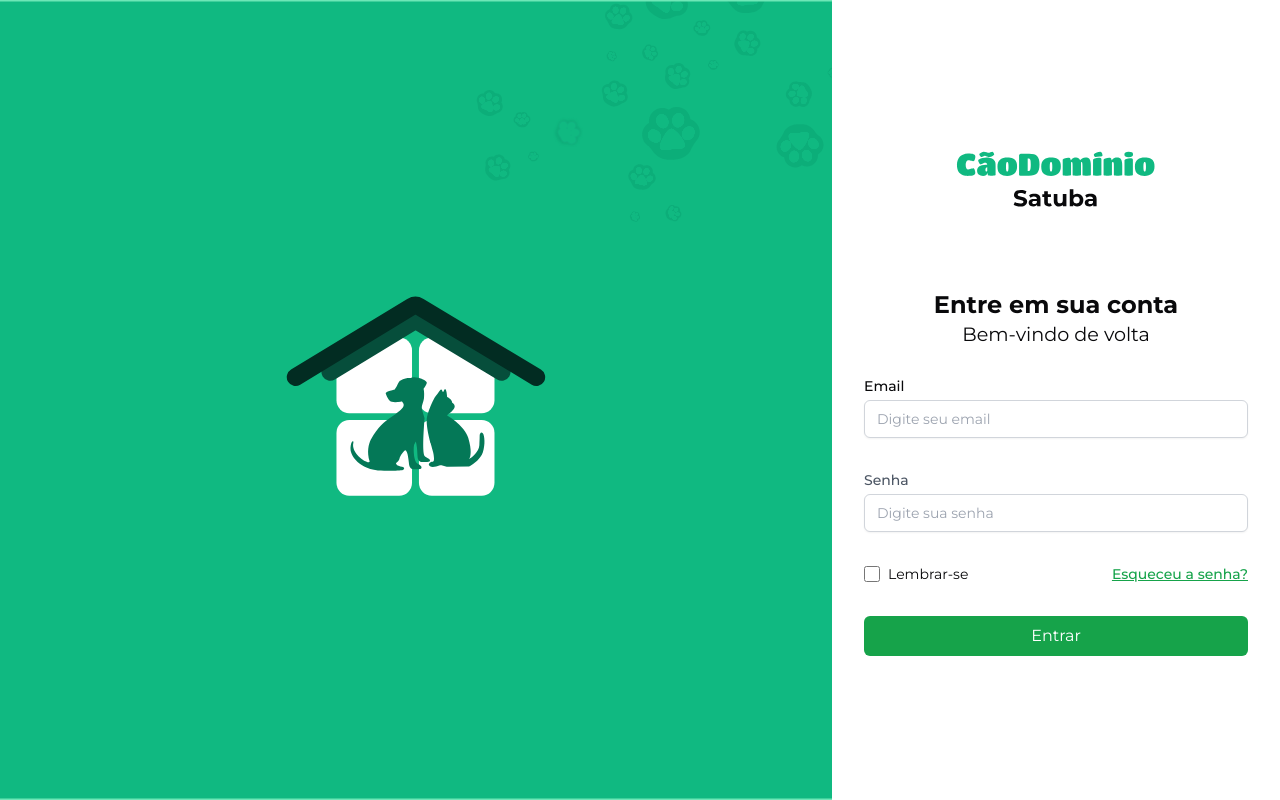
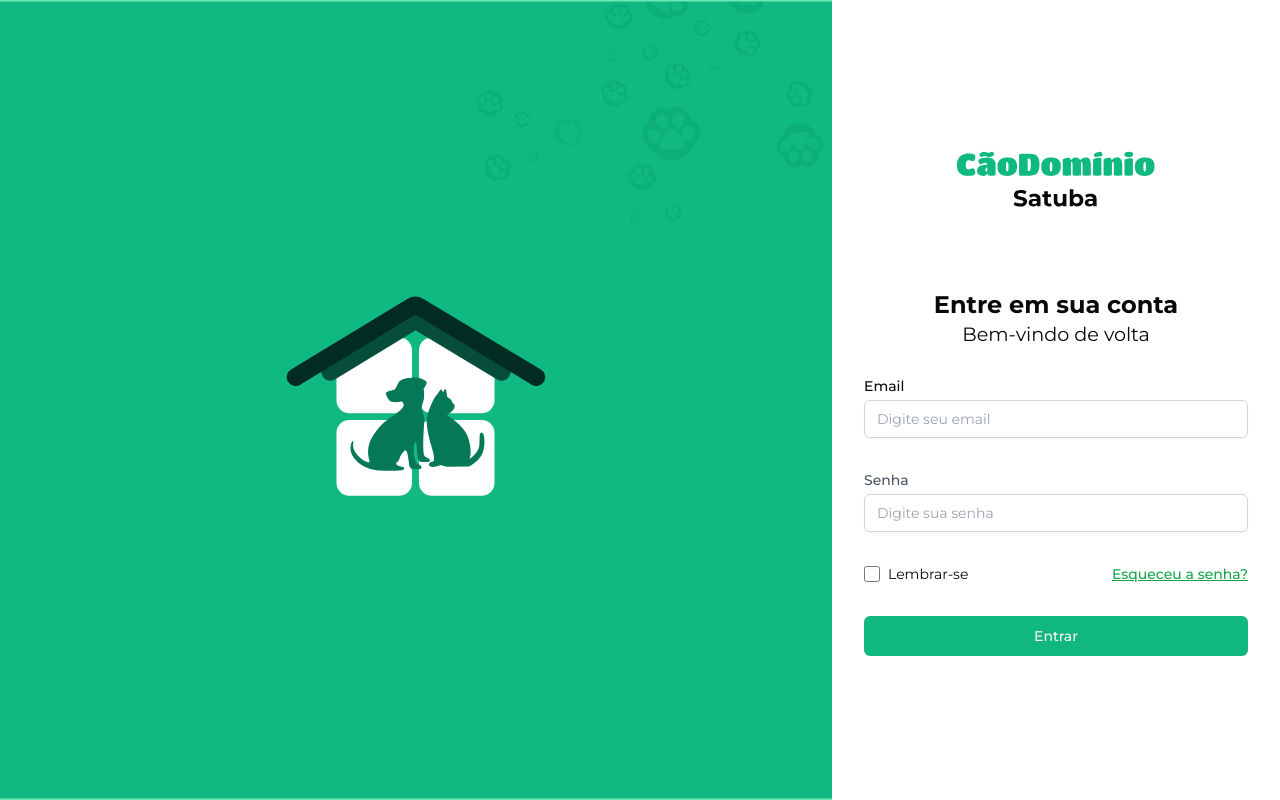
Before and after one commit to pataamada/ong-manager, a Next.js app: page /login in a window 1280 px wide. Built offline with nearby package versions, Linux system fonts and the light colour scheme.

Commit message:
fix: turn const login into a function and add shadcn button

```diff
--- a/src/app/login/page.tsx
+++ b/src/app/login/page.tsx
@@ -3,12 +3,9 @@ import React from 'react';
 import Image from "next/image";
 import Link from "next/link";
 
-// import img_login from "@/assets/img-pag-login.png"
-// import logo from '@/assets/logo-caodiminio-satuba.png'
-// import img_login from '@/assets/img-pagina-login.svg'
-// import logo from '@/assets/logo-caodominio-satuba.svg'
+import { Button } from "@/components/ui/button";
 
-const Login = () => {
+export default function Login() {
   return (
     <div className="relative flex flex-col items-center h-screen xl:flex-row">
       <div className="relative bg-green-500">
@@ -30,6 +27,7 @@ const Login = () => {
           aria-describedby='imagem com a palavra cãodominio na cor verde, acima da palavra satuba, na cor preta'
           className="mb-20 mx-auto"
         />
+
         <form className="space-y-8">
           <div className="flex flex-col items-center gap-2 mx-auto">
             <h2 className="text-center">Entre em sua conta</h2>
@@ -80,17 +78,12 @@ const Login = () => {
             </div>
           </div>
           <div>
-            <button
-              type="submit"
-              className="w-full bg-green-600 text-white py-2 px-4 rounded-md hover:bg-green-700 focus:outline-none focus:ring-2 focus:ring-green-500"
-            >
+            <Button className="w-full" type="submit">
               Entrar
-            </button>
+            </Button>
           </div>
         </form>
       </div>
     </div>
   );
-};
-
-export default Login;
+}
```
Also changed, not shown: package.json (+7 -2 lines). Lines whose indentation alone changed are shown as unchanged.
